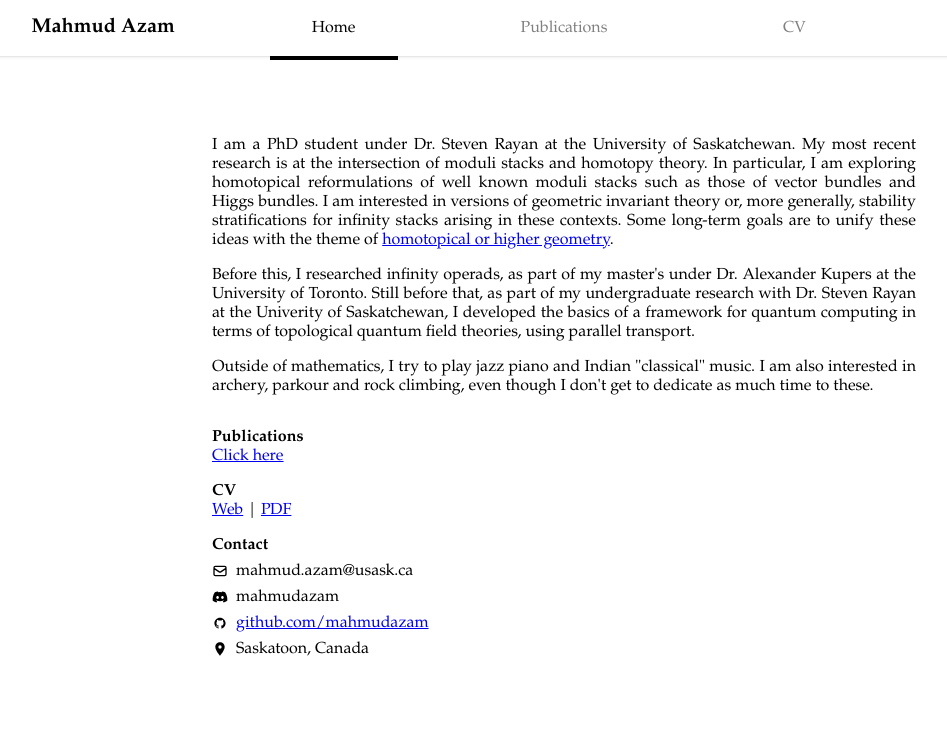
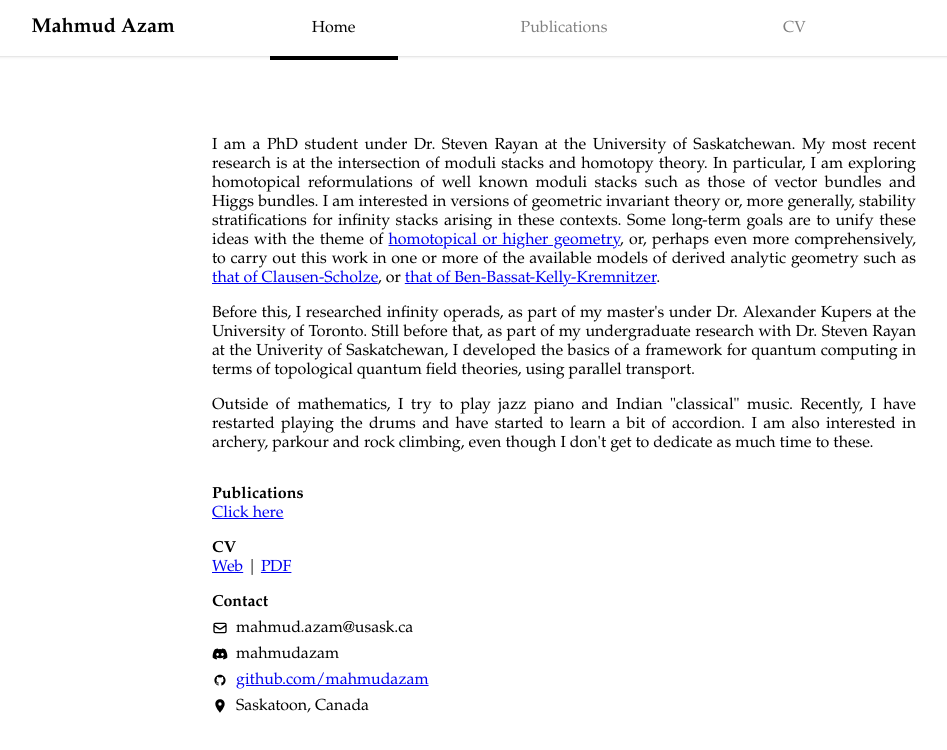
Before and after one commit to mahmudazam/mahmudazam.github.io, a React (Create React App) app: page /#/ in a window 1280 px wide. Shown: the top 750 px of the page, without its empty margins (76-1023 px from the left). Built offline with nearby package versions, Linux system fonts and the light colour scheme.

Commit message:
Update About section

```diff
--- a/src/Home/About.tsx
+++ b/src/Home/About.tsx
@@ -15,6 +15,12 @@ function About() {
   long-term goals are to unify these ideas with the theme
   of <a href="https://ncatlab.org/nlab/show/higher+geometry">
     homotopical or higher geometry
+  </a>, or, perhaps even more comprehensively, to carry out this work in one or
+  more of the available models of derived analytic geometry
+  such as <a href="https://www.math.uni-bonn.de/people/scholze/Analytic.pdf">
+    that of Clausen-Scholze
+  </a>, or <a href="https://arxiv.org/abs/2405.07936">
+    that of Ben-Bassat-Kelly-Kremnitzer
   </a>.
   </p>
 
@@ -28,7 +34,9 @@ function About() {
 
   <p>
   Outside of mathematics, I try to play jazz piano and Indian "classical"
-  music. I am also interested in archery, parkour and rock climbing, even though
+  music. Recently, I have restarted playing the drums and have started to learn
+  a bit of accordion.
+  I am also interested in archery, parkour and rock climbing, even though
   I don't get to dedicate as much time to these.
   </p>
   </div>
```
